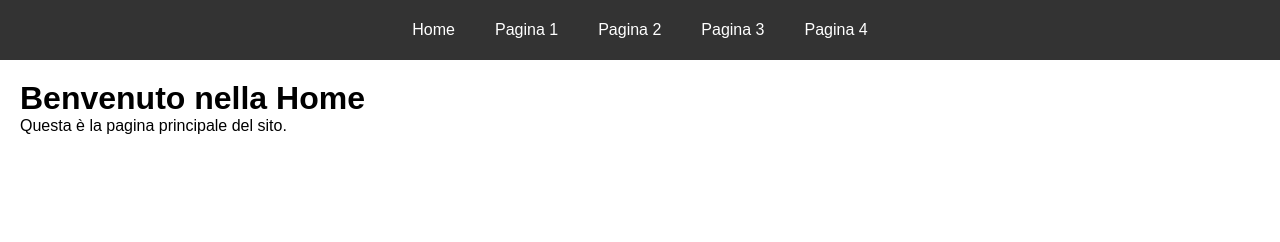
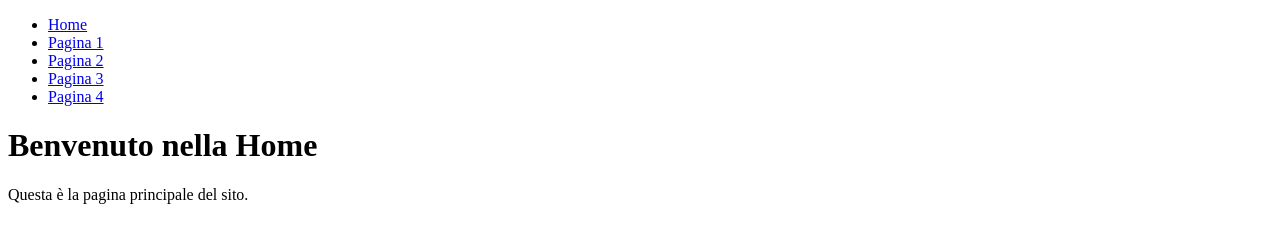
Before and after one commit to ginevraamazza/miosito, a plain HTML site: page index.html in a window 1280 px wide. Drawn offline with Linux system fonts and the light colour scheme.

Commit message:
Update index.html

```diff
--- a/index.html
+++ b/index.html
@@ -4,53 +4,6 @@
   <meta charset="UTF-8">
   <meta name="viewport" content="width=device-width, initial-scale=1.0">
   <title>Home - Mio Sito</title>
-  <style>
-    * {
-      margin: 0;
-      padding: 0;
-      box-sizing: border-box;
-    }
-
-    body {
-      font-family: Arial, sans-serif;
-      padding-top: 60px; /* spazio per il menu fisso */
-    }
-
-    nav {
-      position: fixed;
-      top: 0;
-      width: 100%;
-      background-color: #333;
-      color: white;
-      height: 60px;
-      display: flex;
-      align-items: center;
-      justify-content: center;
-      z-index: 1000;
-    }
-
-    nav ul {
-      list-style: none;
-      display: flex;
-      gap: 20px;
-    }
-
-    nav ul li a {
-      color: white;
-      text-decoration: none;
-      padding: 10px;
-      transition: background 0.3s;
-    }
-
-    nav ul li a:hover {
-      background-color: #555;
-      border-radius: 4px;
-    }
-
-    main {
-      padding: 20px;
-    }
-  </style>
   <link rel="stylesheet" href="style.css"> <!-- collegamento al CSS -->
 </head>
 <body>
```
